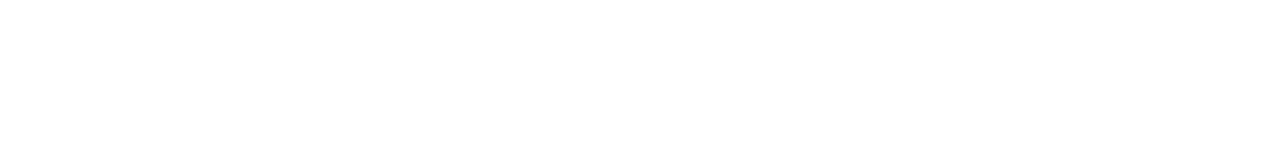
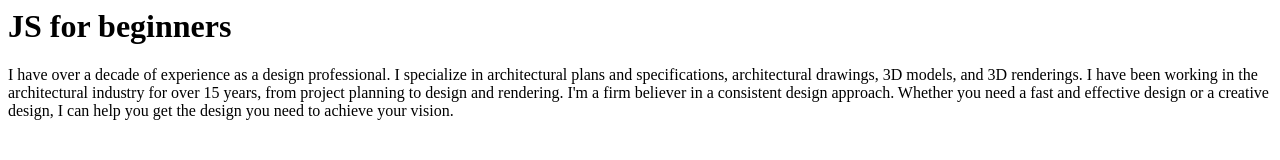
Before and after one commit to myshafmah/epam_it_fundamentals, a plain HTML site: page FrontEnd/JS/index.html in a window 1280 px wide. Drawn offline with Linux system fonts and the light colour scheme.

Commit message:
JS Where to put your JS

```diff
--- a/FrontEnd/JS/index.html
+++ b/FrontEnd/JS/index.html
@@ -4,8 +4,10 @@
         <title>Hello, World!</title>
     </head>
     <body>
-        <script>
-            alert("Hello, World!");
-        </script>
+        <h1>JS for beginners</h1>
+        <div id="content">
+            <p>I have over a decade of experience as a design professional. I specialize in architectural plans and specifications, architectural drawings, 3D models, and 3D renderings. I have been working in the architectural industry for over 15 years, from project planning to design and rendering. I'm a firm believer in a consistent design approach. Whether you need a fast and effective design or a creative design, I can help you get the design you need to achieve your vision.</p>
+        </div>
+        <script src="test.js"></script>
     </body>
 </html>
--- /dev/null
+++ b/FrontEnd/JS/test.js
@@ -0,0 +1 @@
+alert("Hello, World!");
```
